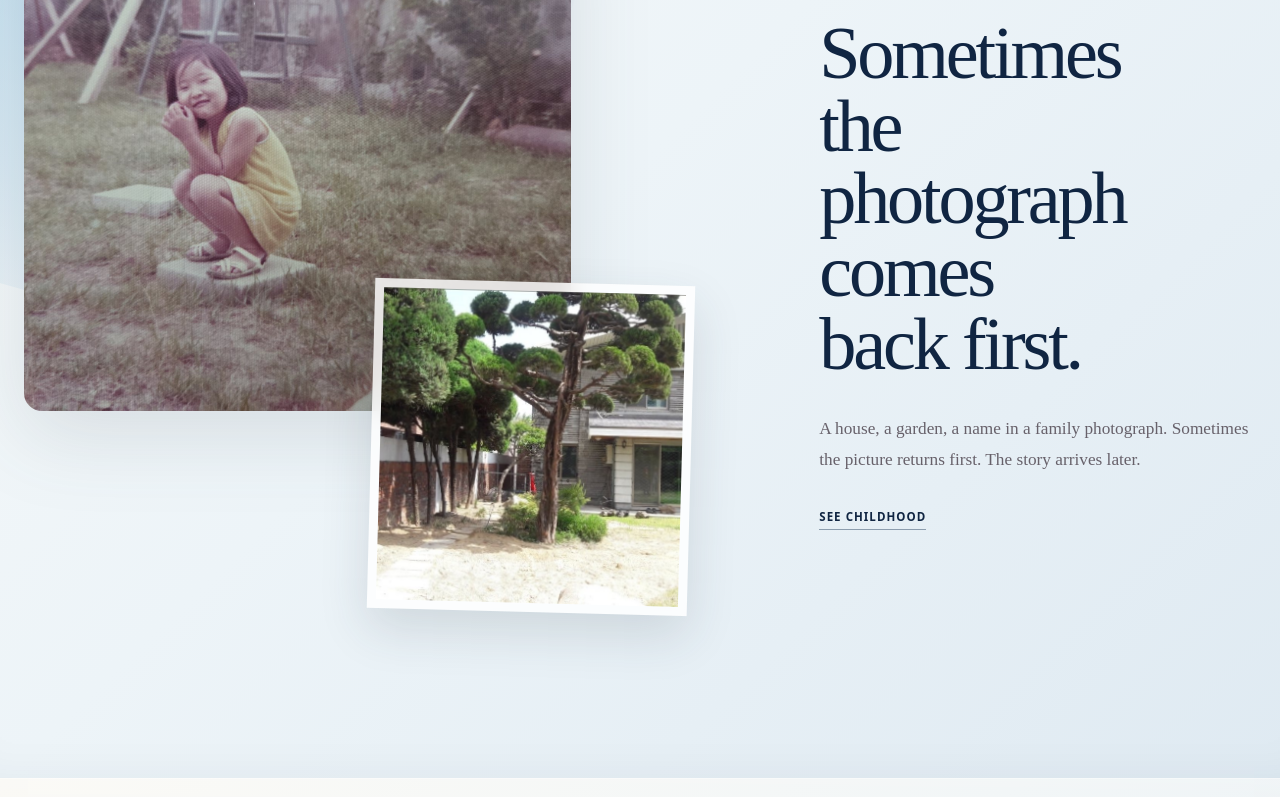
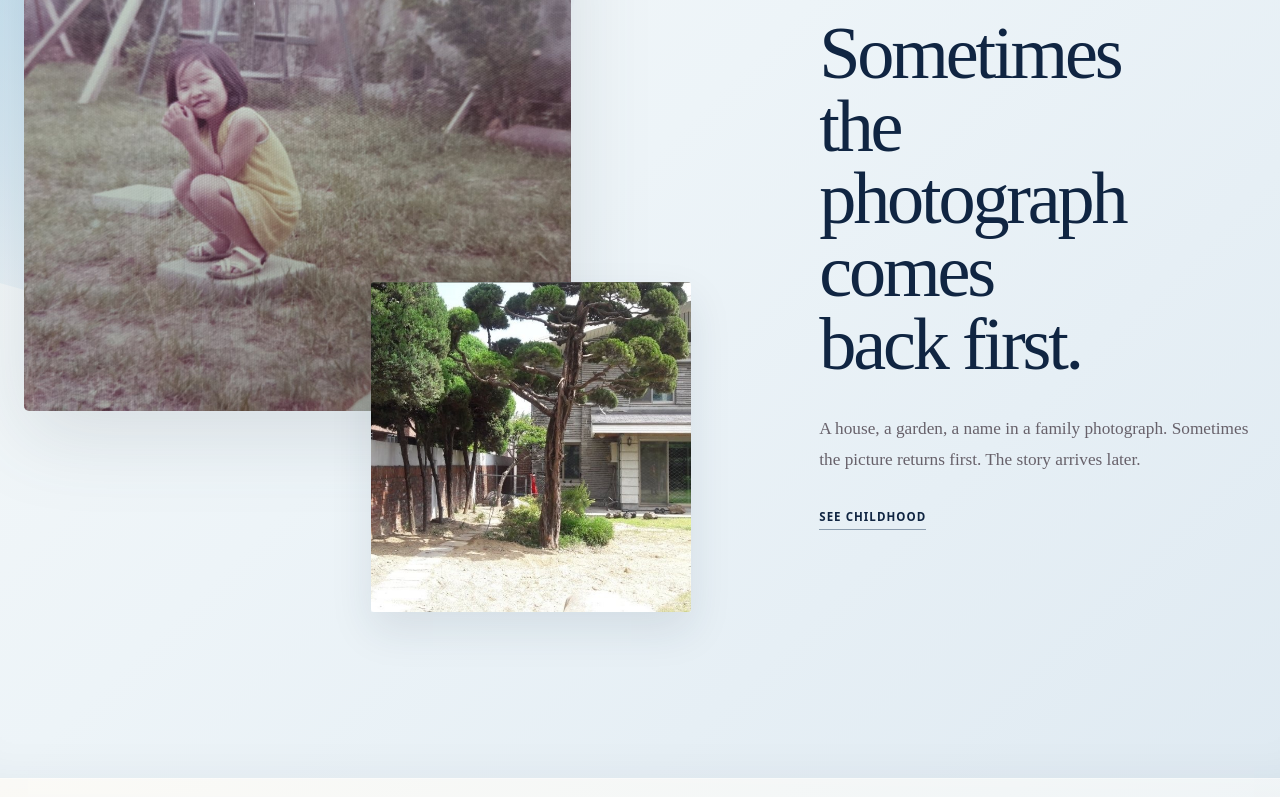
Before and after one commit to k-mama/esthercho, a Next.js app: page / in a window 1280 px wide. Shown: the part 2802-3599 px from the top of the page. Built offline with nearby package versions, Linux system fonts and the light colour scheme.

Commit message:
style: remove final card and gold remnants

```diff
--- a/src/styles/interface-finish.css
+++ b/src/styles/interface-finish.css
@@ -115,6 +115,7 @@ main[class*="booksPage"] a[class*="projectLink"] {
 .morning-link:focus-visible,
 main[class*="booksPage"] a[class*="projectLink"]:hover,
 main[class*="booksPage"] a[class*="projectLink"]:focus-visible {
+  color: #1b4c73 !important;
   background-size: 100% 1px;
 }
 
@@ -183,6 +184,100 @@ main[class*="booksPage"] figcaption {
 }
 
 /* -------------------------------------------------------------------------- */
+/* RED TEAM — remove the last old-palette and card cues                       */
+/* -------------------------------------------------------------------------- */
+
+/* No gold/brown micro-accents remain in the current interior language. */
+.childhood-kicker,
+.stories-kicker,
+.morning-kicker,
+.studio-kicker,
+.esther-eyebrow,
+main[class*="booksPage"] p[class*="eyebrow"],
+main[class*="booksPage"] span[class*="status"],
+main[class*="booksPage"] p[class*="noteLabel"],
+main[class*="booksPage"] dt {
+  color: #587691 !important;
+}
+
+.childhood-fragments .childhood-kicker,
+.stories-memory .stories-kicker,
+.morning-manuscript .morning-kicker,
+.studio-principle .studio-kicker,
+.esther-making-section .esther-eyebrow {
+  color: #a9cee5 !important;
+}
+
+/* The selected desktop room is blue, never champagne/gold. */
+.site-header-subnav-inner a[aria-current="page"]::after {
+  background: rgba(88, 118, 145, 0.72) !important;
+}
+
+body:has(.home-video-hero) .site-header-nav-link[aria-current="page"] {
+  color: #eef4f7 !important;
+}
+
+body:has(.home-video-hero, .page-cover-shell) .site-header-nav-mobile-menu {
+  border-color: rgba(214, 230, 240, 0.42) !important;
+}
+
+/* Photography should read as editorial imagery, not floating cards. */
+.childhood-page figure img,
+.esther-page figure img,
+.studio-page figure img,
+.stories-page figure img,
+.morning-page figure img,
+main[class*="booksPage"] figure[class*="projectFigure"] img {
+  border-radius: 4px !important;
+  box-shadow: 0 18px 42px rgba(25, 48, 67, 0.08) !important;
+}
+
+.childhood-house-figure img,
+.stories-house-figure img {
+  border-radius: 0 !important;
+  box-shadow: none !important;
+}
+
+/* HOME photographs stay still. The interface reacts; the life photographs do not. */
+body:has(.home-video-hero) [class*="tableMedia"],
+body:has(.home-video-hero) [class*="careMedia"],
+body:has(.home-video-hero) [class*="memoryPrimary"],
+body:has(.home-video-hero) [class*="studioPrimary"] {
+  transition: none !important;
+}
+
+body:has(.home-video-hero) [class*="tableMedia"]:hover,
+body:has(.home-video-hero) [class*="careMedia"]:hover,
+body:has(.home-video-hero) [class*="memoryPrimary"]:hover,
+body:has(.home-video-hero) [class*="studioPrimary"]:hover {
+  transform: none !important;
+}
+
+body:has(.home-video-hero) [class*="tableMedia"] img,
+body:has(.home-video-hero) [class*="careMedia"] img,
+body:has(.home-video-hero) [class*="memoryPrimary"] img {
+  border-radius: 5px !important;
+}
+
+/* Keep the overlap in Memory, retire the scrapbook paper frame and tilt. */
+body:has(.home-video-hero) [class*="memorySecondary"] {
+  padding: 0 !important;
+  background: transparent !important;
+  box-shadow: 0 18px 40px rgba(25, 48, 67, 0.1) !important;
+  transform: none !important;
+  backdrop-filter: none !important;
+}
+
+body:has(.home-video-hero) [class*="memorySecondary"] img {
+  border-radius: 3px !important;
+}
+
+/* Room directory hover is typographic, not a glass-card wash. */
+body:has(.home-video-hero) [class*="roomLinks"] a::before {
+  display: none !important;
+}
+
+/* -------------------------------------------------------------------------- */
 /* MOBILE — touch scale and quieter finish                                    */
 /* -------------------------------------------------------------------------- */
 
@@ -226,6 +321,19 @@ main[class*="booksPage"] figcaption {
     font-size: 0.64rem !important;
     line-height: 1.6 !important;
   }
+
+  .childhood-page figure img,
+  .esther-page figure img,
+  .studio-page figure img,
+  .stories-page figure img,
+  .morning-page figure img,
+  main[class*="booksPage"] figure[class*="projectFigure"] img,
+  body:has(.home-video-hero) [class*="tableMedia"] img,
+  body:has(.home-video-hero) [class*="careMedia"] img,
+  body:has(.home-video-hero) [class*="memoryPrimary"] img,
+  body:has(.home-video-hero) [class*="memorySecondary"] img {
+    border-radius: 0 !important;
+  }
 }
 
 @media (max-width: 520px) {
```
